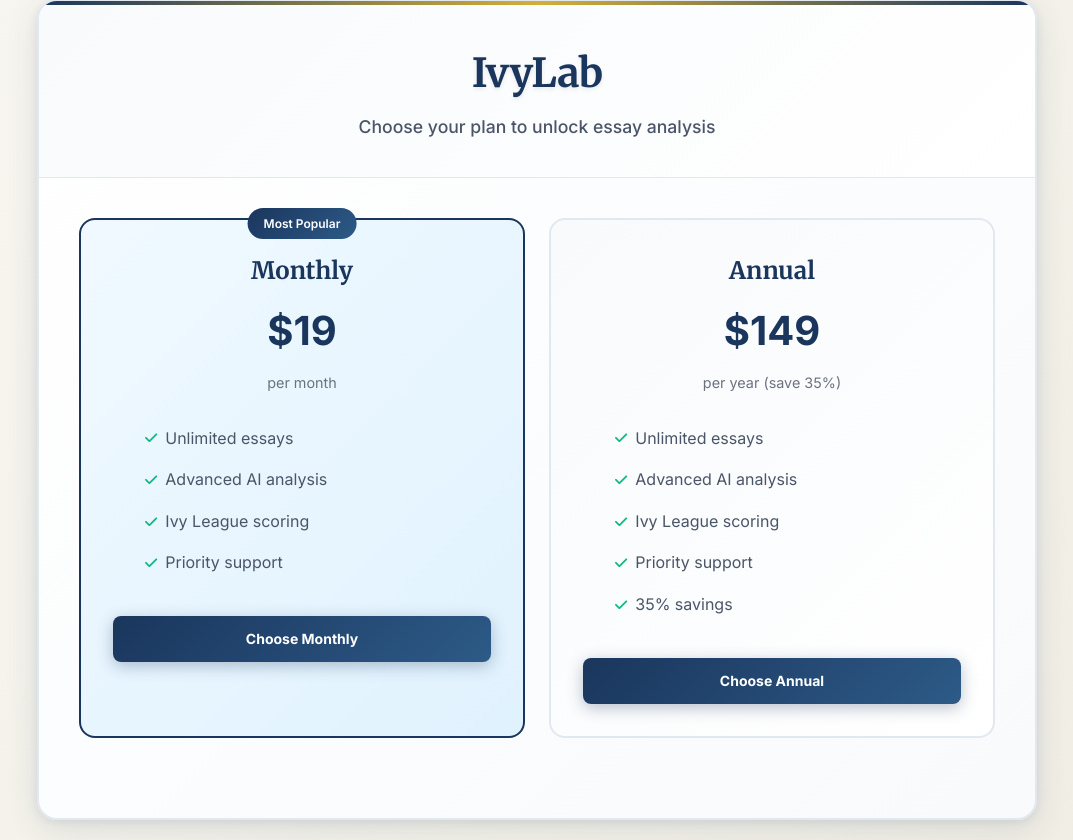
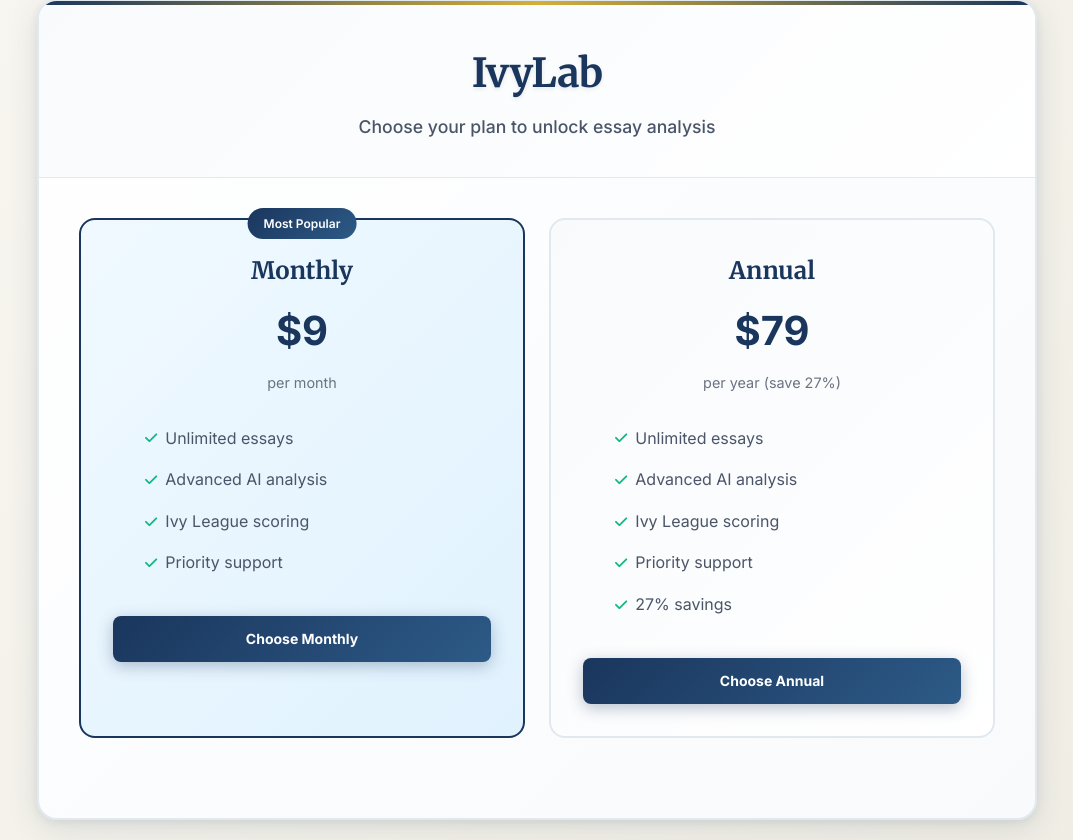
Before and after one commit to nimarcenelle/ivybot2, a Flask app: page /payment in a window 1280 px wide. Shown: the part 21-861 px from the top of the page, without its empty margins (103-1176 px from the left). Run offline with Flask 3, Linux system fonts and the light colour scheme; the visitor is signed in with stand-in values (Sample User, id 1); data that the repository does not hold is empty; some libraries are stand-ins or nearby versions.

Commit message:
Update payment.html

```diff
--- a/templates/payment.html
+++ b/templates/payment.html
@@ -337,7 +337,7 @@
                 <!-- Monthly Plan -->
                 <div class="plan-card recommended" onclick="selectPlan('monthly')">
                     <div class="plan-name">Monthly</div>
-                    <div class="plan-price">$19</div>
+                    <div class="plan-price">$9</div>
                     <div class="plan-period">per month</div>
                     <ul class="plan-features">
                         <li><i class="fas fa-check"></i> Unlimited essays</li>
@@ -351,14 +351,14 @@
                 <!-- Annual Plan -->
                 <div class="plan-card" onclick="selectPlan('annual')">
                     <div class="plan-name">Annual</div>
-                    <div class="plan-price">$149</div>
-                    <div class="plan-period">per year (save 35%)</div>
+                    <div class="plan-price">$79</div>
+                    <div class="plan-period">per year (save 27%)</div>
                     <ul class="plan-features">
                         <li><i class="fas fa-check"></i> Unlimited essays</li>
                         <li><i class="fas fa-check"></i> Advanced AI analysis</li>
                         <li><i class="fas fa-check"></i> Ivy League scoring</li>
                         <li><i class="fas fa-check"></i> Priority support</li>
-                        <li><i class="fas fa-check"></i> 35% savings</li>
+                        <li><i class="fas fa-check"></i> 27% savings</li>
                     </ul>
                     <button class="plan-button primary">Choose Annual</button>
                 </div>
@@ -396,8 +396,8 @@
         function selectPlan(plan) {
             selectedPlan = plan;
             const planNames = {
-                'monthly': 'Monthly Plan - $19/month',
-                'annual': 'Annual Plan - $149/year'
+                'monthly': 'Monthly Plan - $9/month',
+                'annual': 'Annual Plan - $79/year'
             };
 
             document.getElementById('selectedPlanName').textContent = planNames[plan];
```
